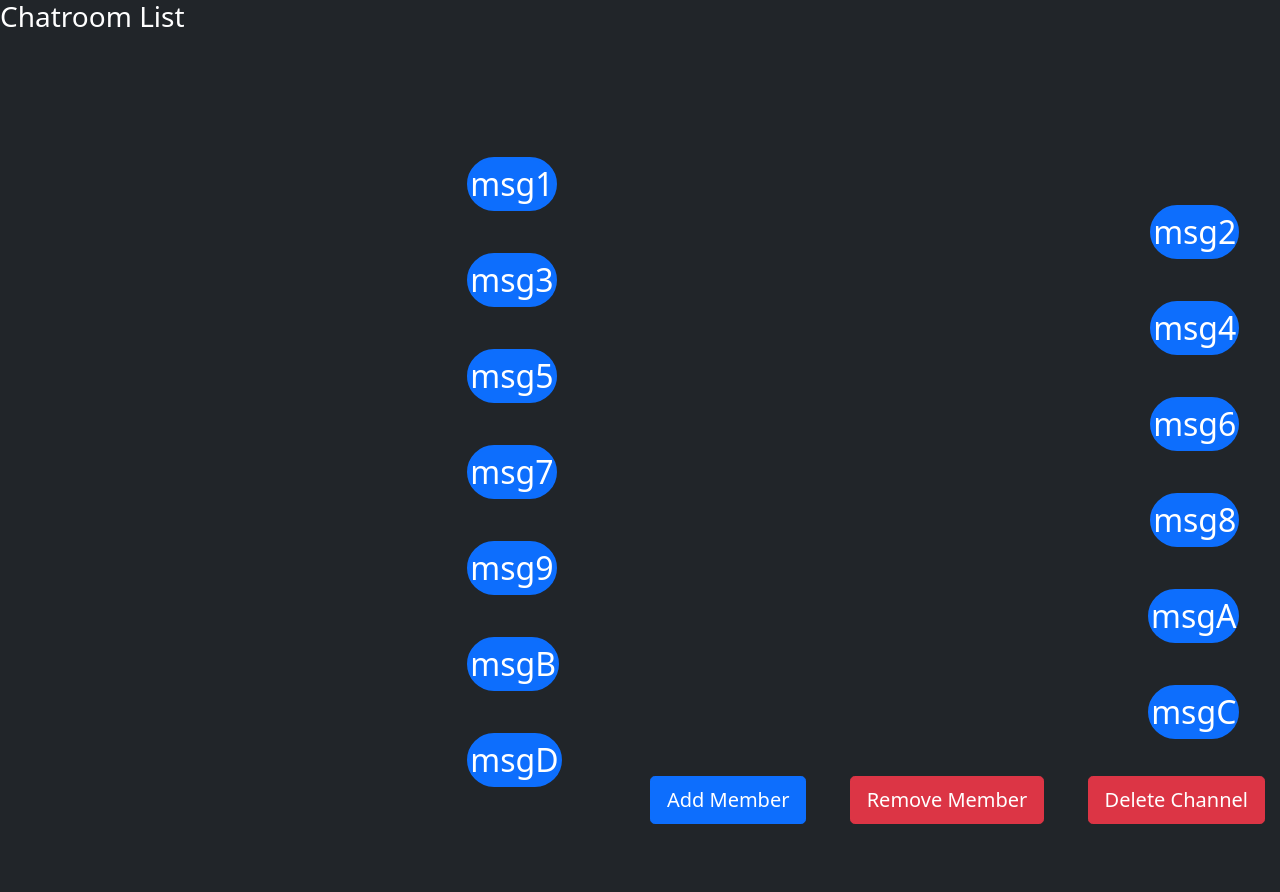
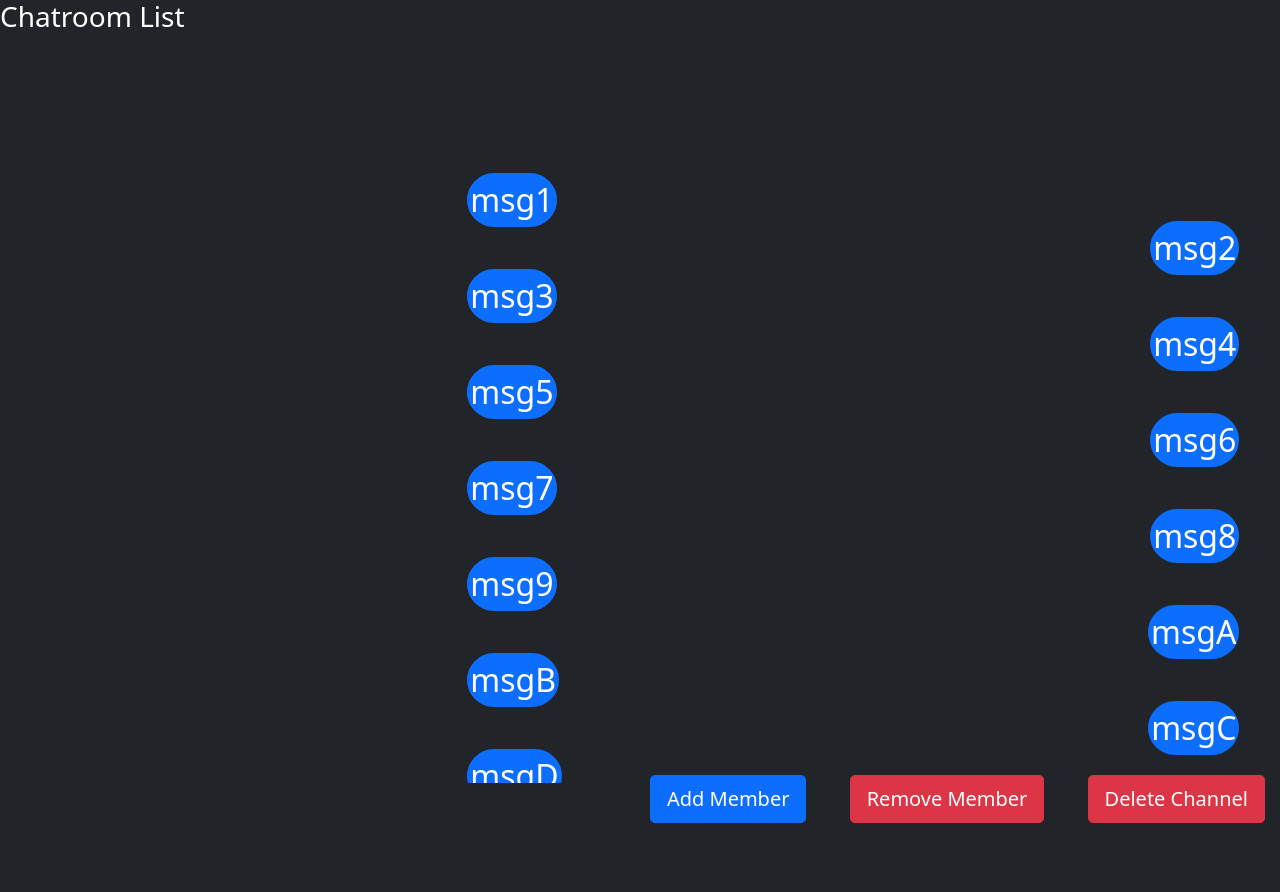
Before and after one commit to MongoChat-Flask/mongoengine-chat-resource, a Python web app: template routes/templates/ChatRoom.html in a window 1280 px wide. Shown: the top 892 px of the page. Run offline with Jinja, Linux system fonts and the light colour scheme; the template is opened without the code that fills it, so the values that code supplies are empty; some libraries are stand-ins or nearby versions.

Commit message:
Update chatroom.css

```diff
--- a/routes/static/css/chatroom.css
+++ b/routes/static/css/chatroom.css
@@ -15,26 +15,30 @@ div.inline {
 
 div.footer {
     position: absolute;
-    bottom: 15px;
+    bottom: 0px;
     right: 15px;
 }
 
 div#msg-detail {
-    min-height: 70%;
+    height: 20em;
     margin-top: 5%;
     overflow-x: hidden;
 }
 
+#main-bg {
+    height: 50%;
+}
+
 /* Hide scrollbar for Chrome, Safari and Opera */
 #msg-detail::-webkit-scrollbar {
-    display: none;
+    /* display: none; */
 }
 
 /* Hide scrollbar for IE, Edge and Firefox */
 #msg-detail {
-    -ms-overflow-style: none;
+    /* -ms-overflow-style: none; */
     /* IE and Edge */
-    scrollbar-width: none;
+    /* scrollbar-width: none; */
     /* Firefox */
 }
 
@@ -49,3 +53,16 @@ label.msg {
     margin-top: 30px;
     margin-bottom: 30px;
 }
+
+#input-msg {
+    width: 90%;
+    color: black;
+}
+
+#tmp {
+    display: inline;
+}
+
+#send-btn {
+    width: 10%;
+}
```
